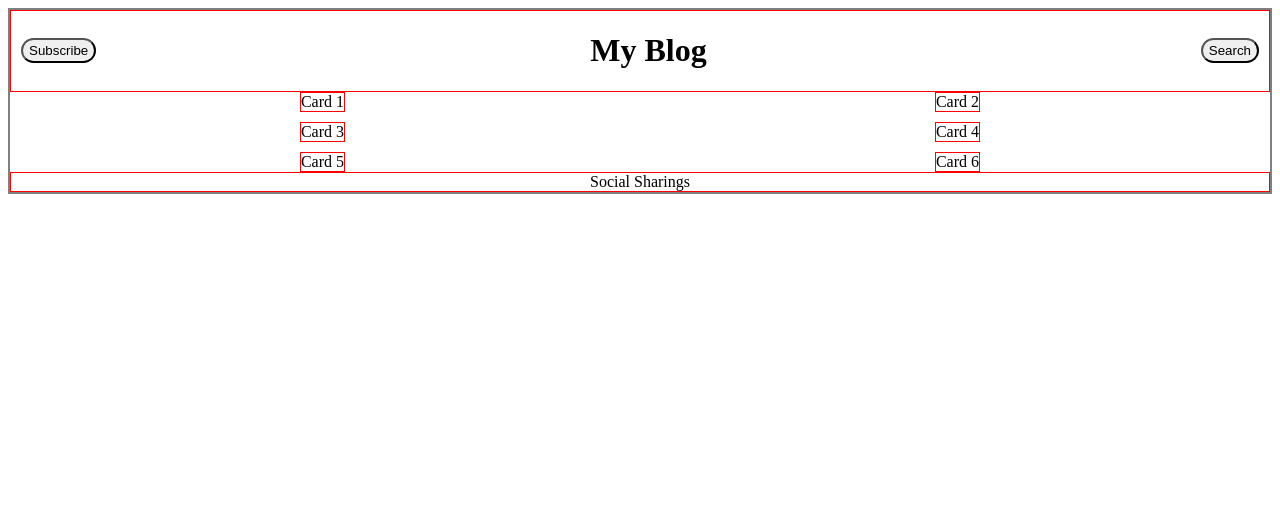
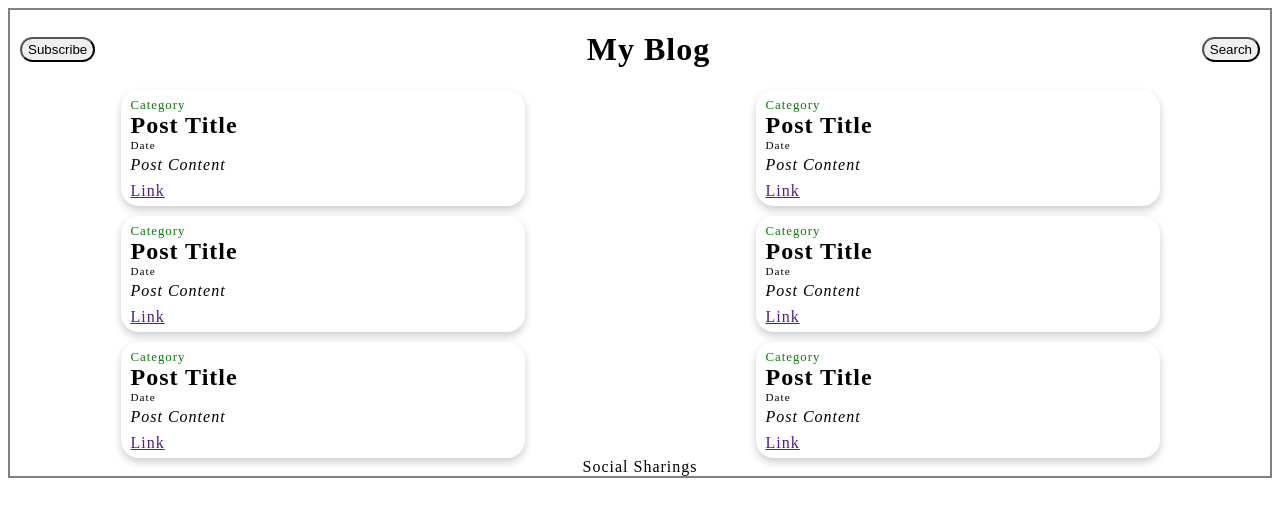
Before and after one commit to Piggun/Blog-project, a plain HTML site: page index.html in a window 1280 px wide. Drawn offline with Linux system fonts and the light colour scheme.

Commit message:
refined cards

```diff
--- a/css/style.css
+++ b/css/style.css
@@ -1,3 +1,9 @@
+body{
+    font-family:'Times New Roman', Times, serif;
+    letter-spacing: 1px;
+}
+
+
 #pageLayout{
     display: grid;
     border: 2px solid grey;
@@ -7,9 +13,11 @@
     "ft ft";
 }
 
-.box{
-    border: 1px solid red;
+
+/*.box{
+    border: 2px solid red;
 }
+*/
 
 .header{
     grid-area: hd;
@@ -17,6 +25,7 @@
     flex-direction: row;
     justify-content: space-between;
 }
+
 
 button{
     display: flex;
@@ -41,9 +50,53 @@ button{
     justify-content: space-around;
 }
 
+
 #footer{
     grid-area: ft;
     display: flex;
     justify-content: center;
 
 }
+
+
+.card{
+    display: flex;
+    flex-direction: column;
+    width: 30vw;
+    padding: 10px;
+    line-height: 10px;
+    border-radius: 18px;
+    background-color: white;
+    box-shadow: 0 4px 8px 0 rgba(0,0,0,0.2);
+    transition: 0.3s;
+}
+.card:hover{
+    box-shadow: 0 8px 16px 0 rgba(0,0,0,0.4);
+}
+
+
+.category{
+    color: green;
+    font-size: 0.8em;
+}
+
+
+.date{
+    margin-top: 5px;
+    margin-bottom: 5px;
+    font-size: 0.7em;
+}
+
+
+.postTitle{
+    margin-top: 10px;
+    margin-bottom: 5px;
+    font-size: 1.5em;
+}
+
+
+.postContent{
+    margin-top: 5px;
+    font-style: italic;
+    font-size: 1em;
+}
--- a/index.html
+++ b/index.html
@@ -14,12 +14,96 @@
                 <button id="search">Search</button>
             </div>
             <div id="content">
-                <div class="card box">Card 1</div>
-                <div class="card box">Card 2</div>
-                <div class="card box">Card 3</div>
-                <div class="card box">Card 4</div>
-                <div class="card box">Card 5</div>
-                <div class="card box">Card 6</div>
+                <div class="card box">
+                    <div class="category">
+                        Category
+                    </div>
+                    <h2 class="postTitle">
+                        Post Title
+                    </h2>
+                    <p class="date">
+                        Date
+                    </p>
+                    <p class="postContent">
+                        Post Content
+                    </p>
+                    <a href="">Link</a>
+                </div>
+                <div class="card box">
+                    <div class="category">
+                        Category
+                    </div>
+                    <h2 class="postTitle">
+                        Post Title
+                    </h2>
+                    <p class="date">
+                        Date
+                    </p>
+                    <p class="postContent">
+                        Post Content
+                    </p>
+                    <a href="">Link</a>
+                </div>
+                <div class="card box">
+                    <div class="category">
+                        Category
+                    </div>
+                    <h2 class="postTitle">
+                        Post Title
+                    </h2>
+                    <p class="date">
+                        Date
+                    </p>
+                    <p class="postContent">
+                        Post Content
+                    </p>
+                    <a href="">Link</a>
+                </div>
+                <div class="card box">
+                    <div class="category">
+                        Category
+                    </div>
+                    <h2 class="postTitle">
+                        Post Title
+                    </h2>
+                    <p class="date">
+                        Date
+                    </p>
+                    <p class="postContent">
+                        Post Content
+                    </p>
+                    <a href="">Link</a>
+                </div>
+                <div class="card box">
+                    <div class="category">
+                        Category
+                    </div>
+                    <h2 class="postTitle">
+                        Post Title
+                    </h2>
+                    <p class="date">
+                        Date
+                    </p>
+                    <p class="postContent">
+                        Post Content
+                    </p>
+                    <a href="">Link</a>
+                </div>
+                <div class="card box">
+                    <div class="category">
+                        Category
+                    </div>
+                    <h2 class="postTitle">
+                        Post Title
+                    </h2>
+                    <p class="date">
+                        Date
+                    </p>
+                    <p class="postContent">
+                        Post Content
+                    </p>
+                    <a href="">Link</a>
+                </div>
             </div>
             <div class="box" id="footer">
                 Social Sharings
```
